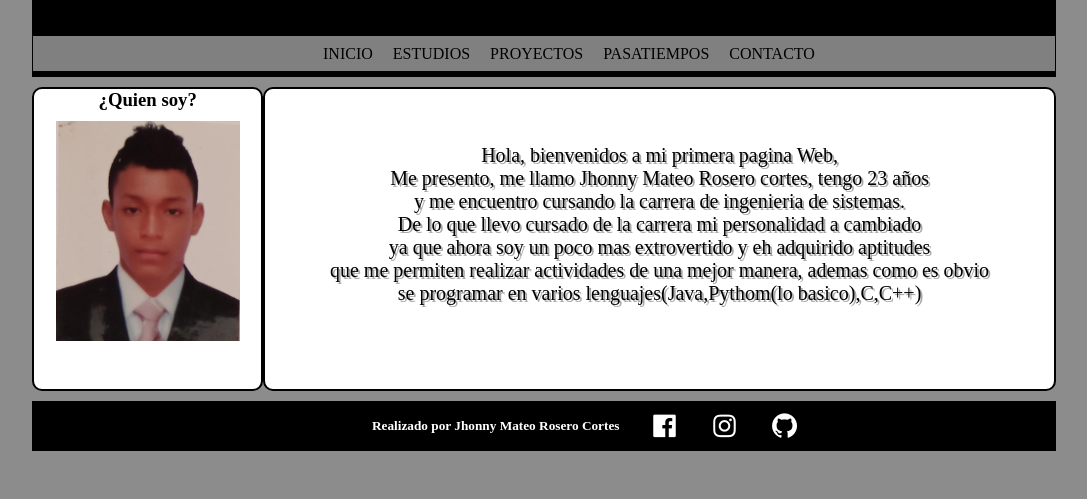
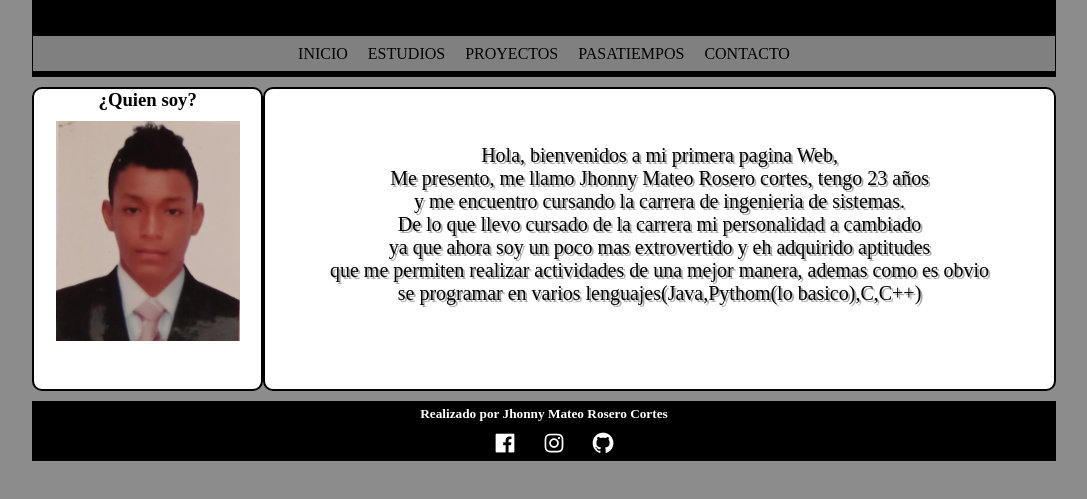
Before and after one commit to mateok13/MyPageWeb.github.io, a plain HTML site: page index.html in a window 1280 px wide. Shown: the part 105-604 px from the top of the page, without its empty margins (96-1183 px from the left). Drawn offline with nearby package versions, Linux system fonts and the light colour scheme.

Commit message:
My page Web

```diff
--- a/estilo.css
+++ b/estilo.css
@@ -25,6 +25,9 @@ header{
 	line-height: 15px;
 	list-style: none;
 }
+.menu ul{
+	display: inline-block;
+}
 .menu a{
 	color: black;
 	text-decoration: none;
@@ -37,27 +40,24 @@ header{
 .menu{
 	background: gray;
 	height: 35px;
-	padding-left: 280px;
 	border: 1px solid black;
+	text-align: center;
 }
 .separador{
 	background: black;
 	height: 5px;
 }
 footer{
-	display: flex;
-	line-height: 50px;
+	display: block;
+	line-height: 25px;
 	background: black;
 	text-align: center;
 	color: white;
 }
 footer a{
-	font-size: 30px;
-	padding-top: 10px;
-	padding-left: 30px;
+	font-size: 25px;
+	padding-top: 5px;
+	padding-left: 20px;
 	text-decoration: none;
 	color: white;
 }
-footer h5{
-	margin-left: 340px;
-}
```
Also changed, not shown: index.html (+5 -5 lines).
